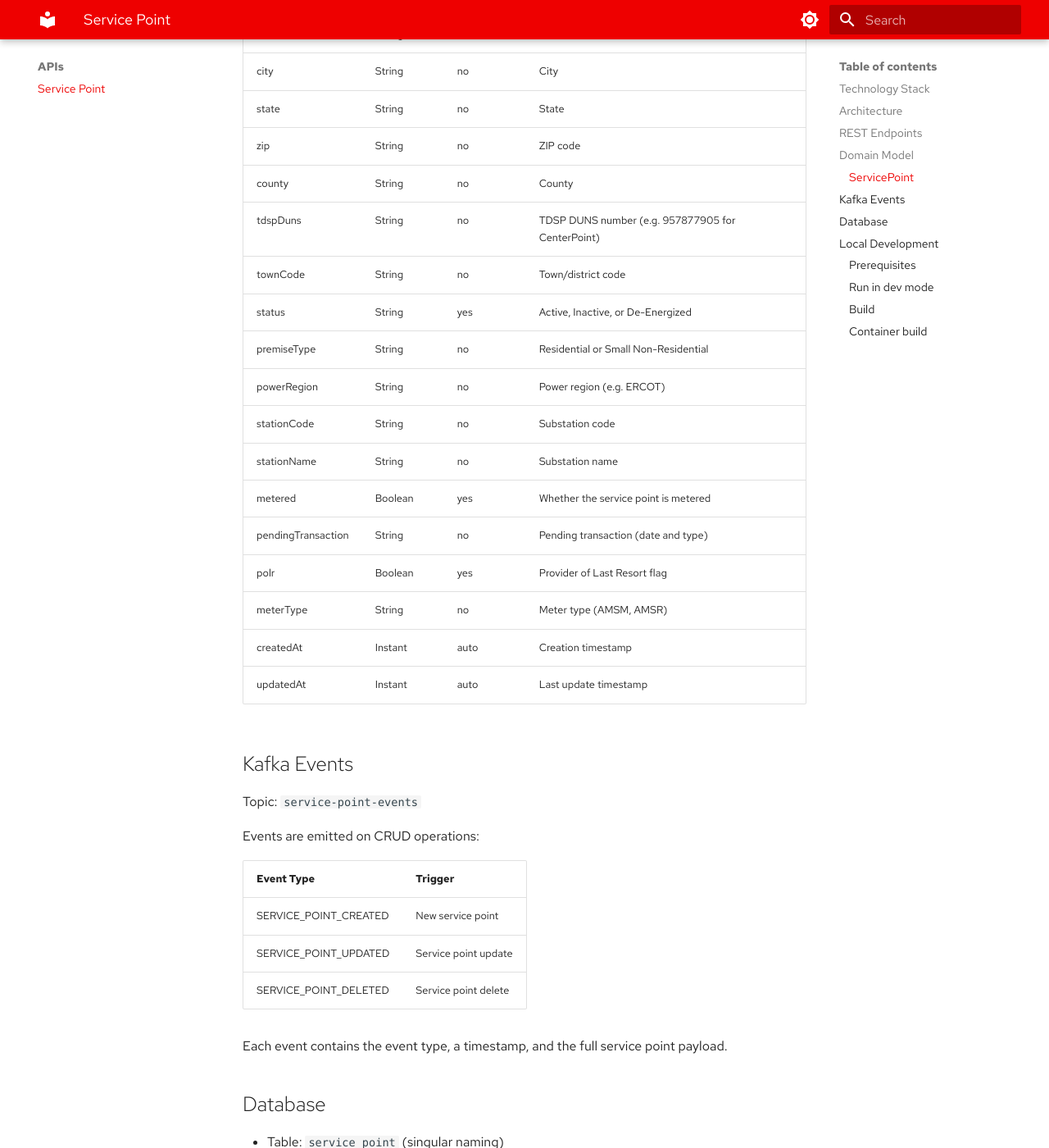
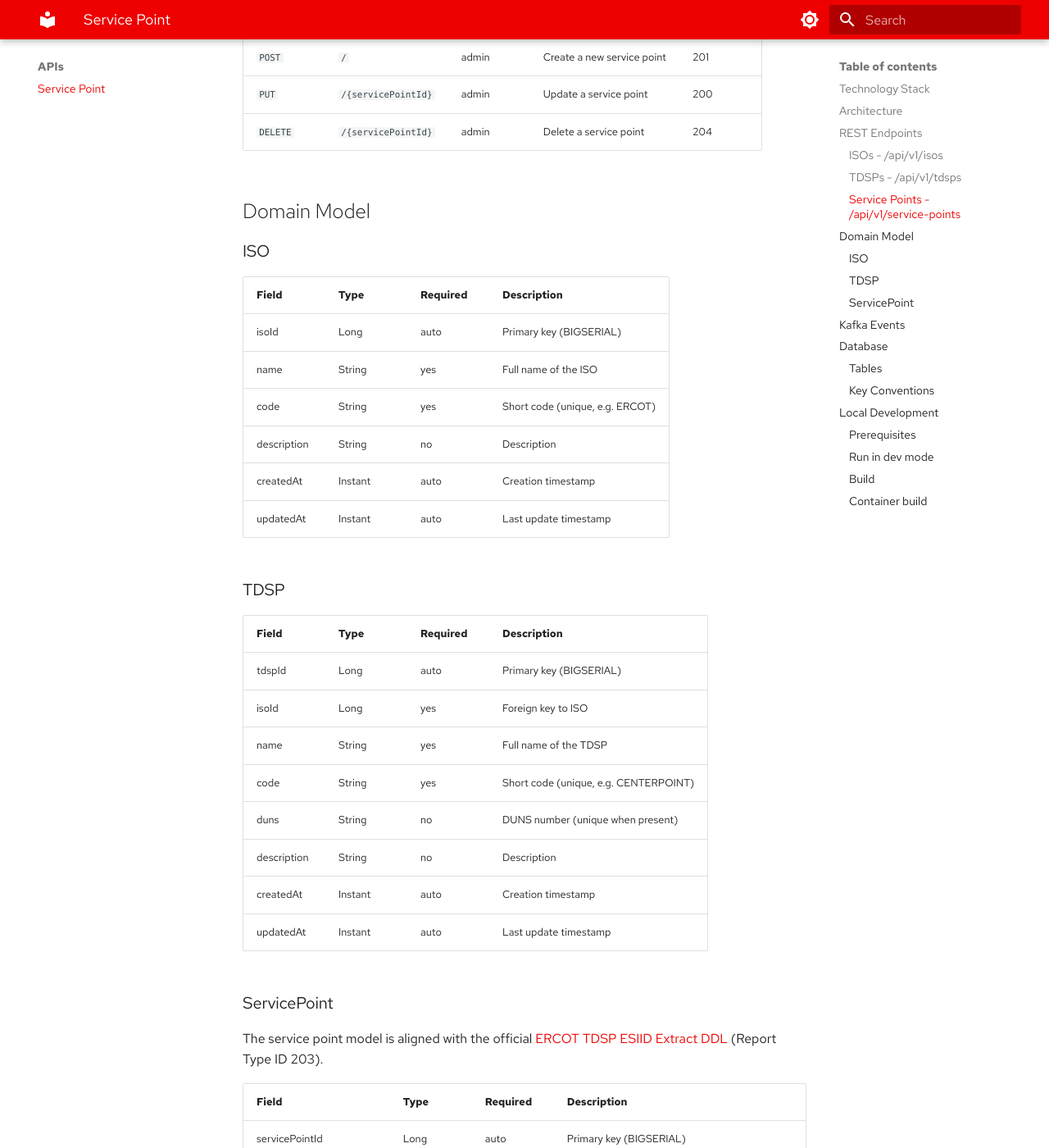
Before and after one commit to ossrep/ossrep.github.io, an MkDocs documentation site: the page built from docs/apis/service-point.md, in a window 1280 px wide and 1400 px high, scrolled down 1828 px. Shown: the whole window at 82% size. Built offline with MkDocs 1.6.1 and Material for MkDocs 9.7.7, drawn with Linux system fonts in a browser that asks for light colours; some web fonts are replaced; some of the changed text lies outside the part shown.

Commit message:
Update service-point docs for ISO/TDSP entities and /api/v1/ paths
Add ISO and TDSP domain model tables, new endpoint sections, and
updated database documentation reflecting the foreign key relationships.

Co-authored-by: Cursor <cursoragent@cursor.com>

```diff
--- a/docs/apis/service-point.md
+++ b/docs/apis/service-point.md
@@ -20,12 +20,29 @@ The API follows a three-tier architecture:
 - **API layer** (`com.ossrep.servicepoint.api`) - REST resources, request/response records, roles
 - **Service layer** (`com.ossrep.servicepoint.service`) - Business logic, domain records, event emission
 - **Repository layer** (`com.ossrep.servicepoint.repository`) - JPA entities, Panache repositories
+- **ISO layer** (`com.ossrep.servicepoint.iso`) - ISO reference data (read-only)
+- **TDSP layer** (`com.ossrep.servicepoint.tdsp`) - TDSP reference data (read-only)
+- **Ingestion layer** (`com.ossrep.servicepoint.ingestion`) - ERCOT ESIID data ingestion
 
 ## REST Endpoints
 
 All endpoints are secured with OIDC and require appropriate roles.
 
-Base path: `/api/service-points`
+### ISOs - `/api/v1/isos`
+
+| Method   | Path          | Roles        | Description         | Status |
+| -------- | ------------- | ------------ | ------------------- | ------ |
+| `GET`    | `/`           | admin, user  | List all ISOs       | 200    |
+| `GET`    | `/{isoId}`    | admin, user  | Get an ISO by ID    | 200    |
+
+### TDSPs - `/api/v1/tdsps`
+
+| Method   | Path           | Roles        | Description          | Status |
+| -------- | -------------- | ------------ | -------------------- | ------ |
+| `GET`    | `/`            | admin, user  | List all TDSPs       | 200    |
+| `GET`    | `/{tdspId}`    | admin, user  | Get a TDSP by ID     | 200    |
+
+### Service Points - `/api/v1/service-points`
 
 | Method   | Path                   | Roles        | Description                  | Status |
 | -------- | ---------------------- | ------------ | ---------------------------- | ------ |
@@ -37,33 +54,60 @@ Base path: `/api/service-points`
 
 ## Domain Model
 
-The service point model is based on the ERCOT (Electric Reliability Council of Texas) TDSP service point structure, aligned with CenterPoint Energy reporting.
+### ISO
+
+| Field       | Type    | Required | Description                                    |
+| ----------- | ------- | -------- | ---------------------------------------------- |
+| isoId       | Long    | auto     | Primary key (BIGSERIAL)                        |
+| name        | String  | yes      | Full name of the ISO                           |
+| code        | String  | yes      | Short code (unique, e.g. ERCOT)                |
+| description | String  | no       | Description                                    |
+| createdAt   | Instant | auto     | Creation timestamp                             |
+| updatedAt   | Instant | auto     | Last update timestamp                          |
+
+### TDSP
+
+| Field       | Type    | Required | Description                                    |
+| ----------- | ------- | -------- | ---------------------------------------------- |
+| tdspId      | Long    | auto     | Primary key (BIGSERIAL)                        |
+| isoId       | Long    | yes      | Foreign key to ISO                             |
+| name        | String  | yes      | Full name of the TDSP                          |
+| code        | String  | yes      | Short code (unique, e.g. CENTERPOINT)          |
+| duns        | String  | no       | DUNS number (unique when present)              |
+| description | String  | no       | Description                                    |
+| createdAt   | Instant | auto     | Creation timestamp                             |
+| updatedAt   | Instant | auto     | Last update timestamp                          |
 
 ### ServicePoint
 
-| Field              | Type    | Required | Description                                           |
-| ------------------ | ------- | -------- | ----------------------------------------------------- |
-| servicePointId     | Long    | auto     | Primary key (BIGSERIAL)                               |
-| esiid              | String  | yes      | Electric Service Identifier (22-char ERCOT ID, unique)|
-| street             | String  | no       | Street address                                        |
-| streetLine2        | String  | no       | Address line 2                                        |
-| city               | String  | no       | City                                                  |
-| state              | String  | no       | State                                                 |
-| zip                | String  | no       | ZIP code                                              |
-| county             | String  | no       | County                                                |
-| tdspDuns           | String  | no       | TDSP DUNS number (e.g. 957877905 for CenterPoint)     |
-| townCode           | String  | no       | Town/district code                                    |
-| status             | String  | yes      | Active, Inactive, or De-Energized                     |
-| premiseType        | String  | no       | Residential or Small Non-Residential                  |
-| powerRegion        | String  | no       | Power region (e.g. ERCOT)                             |
-| stationCode        | String  | no       | Substation code                                       |
-| stationName        | String  | no       | Substation name                                       |
-| metered            | Boolean | yes      | Whether the service point is metered                  |
-| pendingTransaction | String  | no       | Pending transaction (date and type)                   |
-| polr               | Boolean | yes      | Provider of Last Resort flag                          |
-| meterType          | String  | no       | Meter type (AMSM, AMSR)                               |
-| createdAt          | Instant | auto     | Creation timestamp                                    |
-| updatedAt          | Instant | auto     | Last update timestamp                                 |
+The service point model is aligned with the official [ERCOT TDSP ESIID Extract DDL](https://www.ercot.com/mp/data-products/data-product-details?id=ZP15-612) (Report Type ID 203).
+
+| Field                 | Type    | Required | Description                                                    |
+| --------------------- | ------- | -------- | -------------------------------------------------------------- |
+| servicePointId        | Long    | auto     | Primary key (BIGSERIAL)                                        |
+| tdspId                | Long    | no       | Foreign key to TDSP                                            |
+| esiid                 | String  | yes      | Electric Service Identifier (22-char ERCOT ID, unique)         |
+| street                | String  | no       | Registered street address                                      |
+| streetLine2           | String  | no       | Address overflow                                               |
+| city                  | String  | no       | City                                                           |
+| state                 | String  | no       | State                                                          |
+| zip                   | String  | no       | ZIP code                                                       |
+| county                | String  | no       | County                                                         |
+| meterReadCycle        | String  | no       | Meter read cycle / structure type                              |
+| status                | String  | yes      | Active, Inactive, or De-Energized                              |
+| premiseType           | String  | no       | Residential, Small Non-Residential, or Large Non-Residential   |
+| stationCode           | String  | no       | Substation code                                                |
+| stationName           | String  | no       | Substation name                                                |
+| metered               | Boolean | yes      | Whether the service point is metered                           |
+| openServiceOrders     | String  | no       | Concatenated pending service orders (pipe-delimited)           |
+| polrCustomerClass     | String  | no       | POLR customer class (Residential, Small/Medium/Large Non-Res)  |
+| settlementAmsIndicator| String  | no       | AMS meter flag (Y/N)                                           |
+| tdspAmsIndicator      | String  | no       | TDSP AMS indicator (AMSM, AMSR, or null)                       |
+| switchHoldIndicator   | String  | no       | Switch hold present at ERCOT (Y/N)                             |
+| meteredServiceType    | String  | no       | Primary metered service type code (e.g. M04)                   |
+| meteredServiceTypeDesc| String  | no       | Description of the metered service type                        |
+| createdAt             | Instant | auto     | Creation timestamp                                             |
+| updatedAt             | Instant | auto     | Last update timestamp                                          |
 
 ## Kafka Events
 
@@ -81,8 +125,19 @@ Each event contains the event type, a timestamp, and the full service point payl
 
 ## Database
 
-- Table: `service_point` (singular naming)
-- Primary key: `service_point_id` (BIGSERIAL, sequence starts at 1000000000000000000)
+### Tables
+
+- `iso` - Independent System Operator reference data (seeded with ERCOT)
+- `tdsp` - Transmission/Distribution Service Provider reference data (seeded with 11 TDSPs)
+- `service_point` - Service points with `tdsp_id` FK to `tdsp`
+- `ingestion_log` - ERCOT data ingestion tracking with `tdsp_id` FK to `tdsp`
+
+### Key Conventions
+
+- Singular table names
+- Primary keys: `BIGSERIAL`
+- Foreign keys: `BIGINT REFERENCES`
+- `service_point_id` sequence starts at 1000000000000000000
 - Schema managed by Flyway
 - Test data loaded in dev/test profiles via `db/testdata`
 
```
